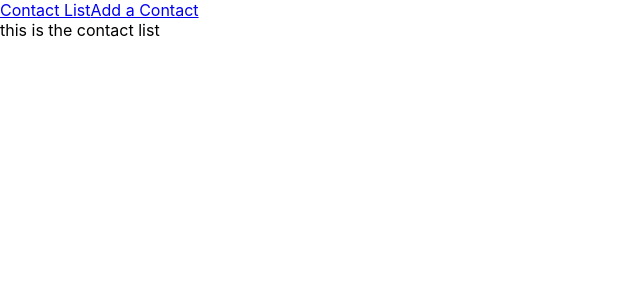
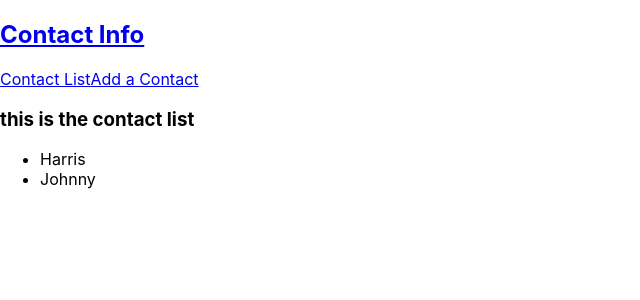
Before and after one commit to jhmccandless/contact-app, a React (Create React App) app in the folder contact-app/: page /dashboard in a window 1280 px wide. Shown: the top 300 px of the page, without its empty margins (0-640 px from the left). Built offline with nearby package versions, Linux system fonts and the light colour scheme.

Commit message:
have redux reading

```diff
--- a/contact-app/src/App.jsx
+++ b/contact-app/src/App.jsx
@@ -1,19 +1,22 @@
+import { Provider } from "react-redux";
 import { BrowserRouter, Route, Link, Switch, Redirect } from "react-router-dom";
 
 import AddContact from "./components/Add-Contact";
 import Contacts from "./components/Contacts";
-
-// import { Provider } from "react-redux";
-// import store from "./store";
+import store from "./store";
 
 function App() {
   return (
+    <Provider store={store}>
       <BrowserRouter>
         <div className="App">
-        <nav>
+          <header>
+            <h2>
+              <Link to="/dashboard">Contact Info</Link>
+            </h2>
             <Link to="/dashboard">Contact List</Link>
             <Link to="/add_contact">Add a Contact</Link>
-        </nav>
+          </header>
           <Switch>
             <Route exact path="/dashboard" component={Contacts} />
             <Route path="/add_contact" component={AddContact} />
@@ -23,6 +26,7 @@ function App() {
           </Switch>
         </div>
       </BrowserRouter>
+    </Provider>
   );
 }
 
--- a/contact-app/src/components/Contacts.jsx
+++ b/contact-app/src/components/Contacts.jsx
@@ -1,14 +1,27 @@
 import React from "react";
+import { connect } from "react-redux";
 
 class Contacts extends React.Component {
-  constructor(props) {
-    super(props);
-    this.state = {};
-  }
-
   render() {
-    return <div>this is the contact list</div>;
+    console.log(this.props.contactList);
+    return (
+      <div>
+        <h3>this is the contact list</h3>
+        <ul>
+          {this.props.contactList.map((contact, index) => {
+            return <li key={index}> {contact.name} </li>;
+          })}
+        </ul>
+      </div>
+    );
   }
 }
 
-export default Contacts;
+function mapStateToProps(state) {
+  return {
+    contactList: state.contactList,
+  };
+}
+
+const ConnectedContactList = connect(mapStateToProps)(Contacts);
+export default ConnectedContactList;
--- a/contact-app/src/reducers.js
+++ b/contact-app/src/reducers.js
@@ -0,0 +1,16 @@
+const initialState = {
+  contactList: [
+    { name: "Harris", inList: false },
+    { name: "Johnny", inList: false },
+  ],
+};
+
+function contacts_reducer(state, action) {
+  if (state === undefined) {
+    return initialState;
+  }
+
+  return state;
+}
+
+export default contacts_reducer;
--- a/contact-app/src/store.js
+++ b/contact-app/src/store.js
@@ -0,0 +1,6 @@
+import { createStore } from "redux";
+import contacts_reducer from "./reducers";
+
+const store = createStore(contacts_reducer);
+
+export default store;
```
Lines whose indentation alone changed are shown as unchanged.
